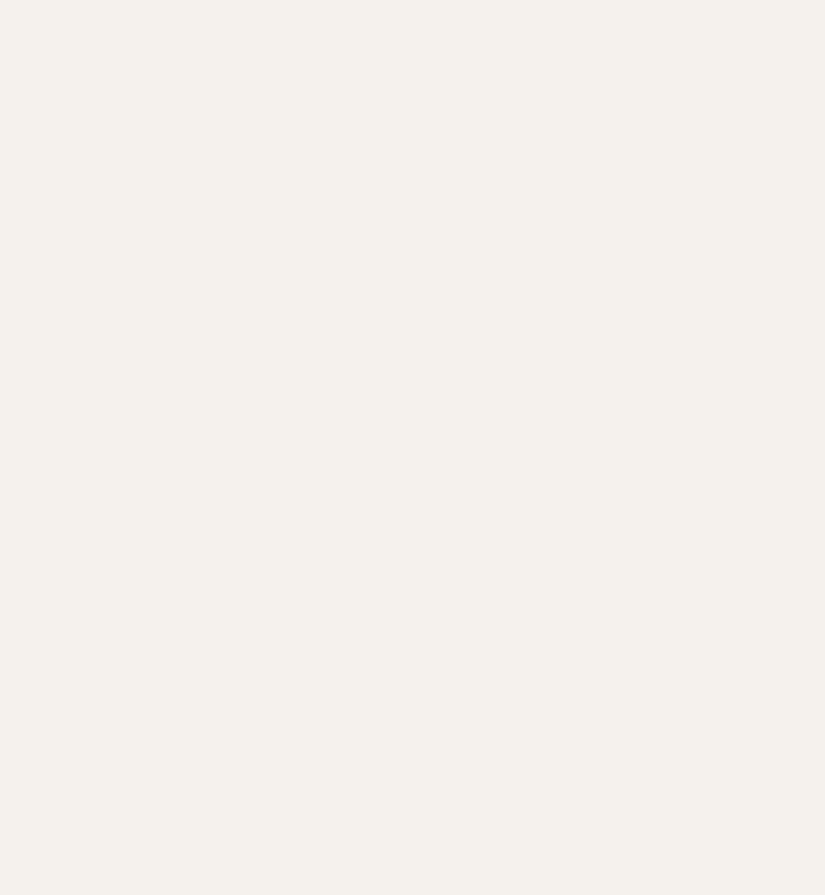
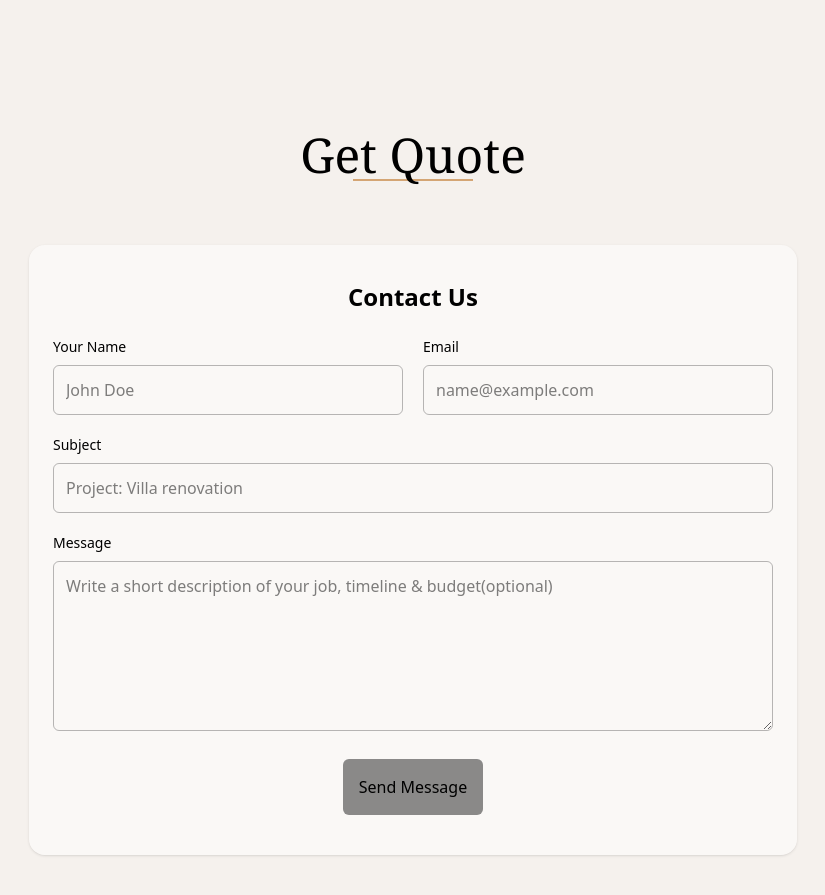
Before and after one commit to moshahidraza1/Interior_Design_Website, a Next.js app: page / in a window 1280 px wide. Shown: the part 4740-5635 px from the top of the page, without its empty margins (227-1052 px from the left). Before the commit the page ends 4711 px from the top, so only its background shows below. Built offline with nearby package versions, Linux system fonts and the light colour scheme.

Commit message:
added: contact form and about page

```diff
--- /dev/null
+++ b/app/about/page.tsx
@@ -0,0 +1,74 @@
+import { Heart, Target, Users } from 'lucide-react';
+import React from 'react'
+
+const page = () => {
+  const features = [
+    {
+      title: "Client Centric",
+      description: "Your vision is our blueprint. We listen, adapt, and deliver exactly what you need.",
+      icon: Users
+    },
+    {
+      title: "Precision",
+      description: "From the first sketch to the final nail, we obsess over every millimeter.",
+      icon: Target
+    },
+    {
+      title: "Passion",
+      description: "We don't just design spaces; we pour our heart into creating environments.",
+      icon: Heart
+    }
+  ];
+  return (
+    <div className='bg-cream pt-20 pb-20'>
+      <section className='px-5 text-center mb-20'>
+
+        <h1 className='text-3xl md:text-5xl font-serif '>Crafting Soulful Spaces
+        </h1>
+
+        <div className='h-0.5 w-50 bg-gold mx-auto mt-3'>
+        </div>
+
+        <p className='max-w-2xl mx-auto text-dark/70 text-lg mt-10 leading-relaxed'>We are a team of passionate designers and architects dedicated to transforming houses into homes.
+        Our philosophy is rooted in the belief that luxury lies in simplicity and attention to detail.
+          </p>
+      </section>
+
+
+      <section className='px-5 md:px-20 mb-20'>
+        <div className='items-center'>
+            <h2 className='text-3xl text-center font-serif mb-4'>Our Story</h2>
+            <p className='text-dark/70 mb-4 leading-relaxed'>Founded in 2015, we started with a simple mission: to make high-end interior design accessible and transparent.
+            What began as a small studio has grown into a full-service design firm, handling projects from residential villas to commercial spaces.
+            </p>
+            <p className='text-dark/70 leading-relaxed'>We pride ourselves on our "Client-First" approach, ensuring that every texture, color, and piece of furniture
+            resonates with the people who live there.
+            </p>
+        </div>
+      </section>
+
+      <section className='bg-cream py-20 px-5 md:px-20'>
+        <div className='max-w-6xl mx-auto'>
+            <h2 className='text-3xl font-serif text-center mb-12'>Why Choose Us
+            </h2>
+
+            <div className='grid md:grid-cols-3 gap-8'>
+
+                {features.map(({title,description,icon:Icon})=>(
+                  <div key={title} className='text-center p-6 border border-gold/30 rounded-xl bg-white/50 hover hover:shadow-xl'>
+                <div className='w-12 h-12 mx-auto bg-white rounded-full flex items-center justify-center border border-gold mb-4'>
+
+                <Icon className="w-6 h-6 text-dark"/>
+                </div>
+                <h3>{title}</h3>
+                <p>{description}</p>
+            </div>
+            ))}
+            </div>
+        </div>
+      </section>
+    </div>
+  )
+}
+
+export default page
--- /dev/null
+++ b/app/components/ContactForm.tsx
@@ -0,0 +1,110 @@
+"use client"
+import React, { useState } from 'react'
+
+
+const ContactForm = () => {
+  const [result, setResult] = useState<string>();
+  const handleSubmit = async (event: React.FormEvent<HTMLFormElement>) => {
+    event.preventDefault();
+    const form = event.currentTarget;
+        setResult("sending...");
+        if(form.phone.length != 0){
+           setResult("Form Submitted Successfully");
+           form.reset();
+           return;
+        }
+        const formData = new FormData(form);
+
+        formData.append("access_key", "0cbe8c38-3553-41f1-b4ee-150f4761b2a9");
+        const response= await fetch("https://api.web3forms.com/submit", {
+            method:"POST",
+            body: formData
+        });
+
+        const data= await response.json();
+        if(data.success){
+            setResult("Form Submitted Successfully");
+            form.reset();
+
+        }else{
+            console.log("Error", data);
+            setResult(data.message);
+        }
+  }
+
+  return (
+    <div id='contact' className='mt-20 py-20'>
+      <div className='text-3xl md:text-5xl font-serif text-center'>Get Quote</div>
+      <div className='bg-gold h-0.5 w-30 mx-auto'></div>
+      <form onSubmit={handleSubmit}  className='max-w-xl md:max-w-3xl mx-auto p-6 bg-white/50 rounded-2xl shadow-sm mt-16'>
+        <h3 className='font-semibold text-2xl mt-3 mb-6 text-center'>Contact Us</h3>
+        <div className='grid gap-5'>
+          <div className='grid md:grid-cols-2 gap-5'>
+          <div>
+          <label className='flex flex-col'>
+            <span className='text-sm font-medium'>Your Name</span>
+            <input
+            name='name'
+            type='text' placeholder='John Doe'
+            required
+            className='mt-2 rounded-md p-3 focus:outline-none border border-dark/30'/>
+          </label>
+          </div>
+
+          <div>
+            <label className='flex flex-col'>
+            <span className='text-sm font-medium'>Email</span>
+            <input
+            name='email'
+            type='email'
+            required
+            placeholder='name@example.com'
+            className='mt-2 rounded-md p-3 focus:outline-none border border-dark/30'/>
+          </label>
+          </div>
+          </div>
+
+          <div><label className='flex flex-col'>
+            <span className='text-sm font-medium'>Subject</span>
+            <input
+            name='subject'
+            type='text'
+            placeholder='Project: Villa renovation'
+            className='mt-2 rounded-md p-3 focus:outline-none border border-dark/30'/>
+          </label>
+          </div>
+
+          <div><label className='flex flex-col'>
+            <span className='text-sm font-medium'>Message</span>
+            <textarea
+            name='message'
+            required
+            rows={6}
+            placeholder='Write a short description of your job, timeline & budget(optional)'
+            className='mt-2 p-3 rounded-md focus:outline-none border border-dark/30 '
+            />
+          </label>
+          </div>
+
+          {/* Honeypot - invisible to humans [helps in filtering bots] */}
+          <input
+          name='phone'
+          type='text'
+          tabIndex={-1}
+          autoComplete='off'
+          className='opacity-0 h-0 w-0 pointer-events-none absolute'
+          aria-hidden='true'
+          />
+
+          <div className='flex items-center justify-center mt-2'>
+            <button type='submit' className='rounded-md bg-dark/50 p-4 hover hover:bg-dark/80 hover:text-white'>Send Message</button>
+
+          </div>
+        </div>
+        <p className='mt-4 text-center'>{result}</p>
+      </form>
+    </div>
+  )
+}
+
+export default ContactForm
--- a/app/components/Features.tsx
+++ b/app/components/Features.tsx
@@ -40,7 +40,7 @@ const highlights = [
   },
 ];
   return (
-    <div id='about' className='bg-cream py-20 px-5'>
+    <div className='bg-cream py-20 px-5'>
       <div className='text-center text-3xl md:text-5xl font-serif'>
         Trusted by Resorts & Luxury Villas
       </div>
--- /dev/null
+++ b/app/components/Footer.tsx
@@ -0,0 +1,14 @@
+import React from 'react'
+
+const Footer = () => {
+  return (
+    <div>
+      <div>
+        Email
+      </div>
+      <div>©</div>
+    </div>
+  )
+}
+
+export default Footer
--- a/app/components/Header.tsx
+++ b/app/components/Header.tsx
@@ -6,11 +6,11 @@ const Header = () => {
     const [isMenuOpen, setIsMenuOpen] = useState(false);
     const closeMenu = () =>setIsMenuOpen(false);
     const navLinks = [
-        {label: 'Home', href:'#'},
-        {label: 'Services', href:'#services'},
-        {label: 'Portfolio', href:'#portfolio'},
-        {label: 'About', href:'#about'},
-        {label: 'Contact', href:'#contact'}
+        {label: 'Home', href:'/'},
+        {label: 'Services', href:'/#services'},
+        {label: 'Portfolio', href:'/#portfolio'},
+        {label: 'About', href:'/about'},
+        {label: 'Contact', href:'/#contact'}
     ];
 
   return (
--- a/app/components/WorkProcess.tsx
+++ b/app/components/WorkProcess.tsx
@@ -43,7 +43,7 @@ const steps = [
   return (
     <div>
       <section className="bg-cream mt-20 py-20">
-        <div className="items-center text-5xl text-center font-serif">
+        <div className="items-center text-3xl md:text-5xl text-center font-serif">
             How We Work
         </div>
         <div className="w-50 h-0.5 mt-3 bg-gold flex mx-auto "></div>
--- a/app/layout.tsx
+++ b/app/layout.tsx
@@ -1,6 +1,7 @@
 import type { Metadata } from "next";
 import { Geist, Geist_Mono } from "next/font/google";
 import "./globals.css";
+import Header from "./components/Header";
 
 
 export const metadata: Metadata = {
@@ -18,6 +19,7 @@ export default function RootLayout({
       <body
         className="bg-cream"
       >
+        <Header/>
         {children}
       </body>
     </html>
--- a/app/page.tsx
+++ b/app/page.tsx
@@ -1,22 +1,23 @@
 import Image from "next/image";
-import Header from "./components/Header";
 import Hero from "./components/Hero";
 import Portfolio from "./components/Portfolio";
 import Services from "./components/Services";
 import Features from "./components/Features";
 import Testimonials from "./components/Testimonials";
 import WorkProcess from "./components/WorkProcess";
+import ContactForm from "./components/ContactForm";
+
 
 export default function Home() {
   return (
     <>
-   <Header/>
    <Hero/>
    <Portfolio/>
    <Services/>
    <Features/>
    <Testimonials/>
    <WorkProcess/>
+   <ContactForm/>
    </>
   );
 }
```
